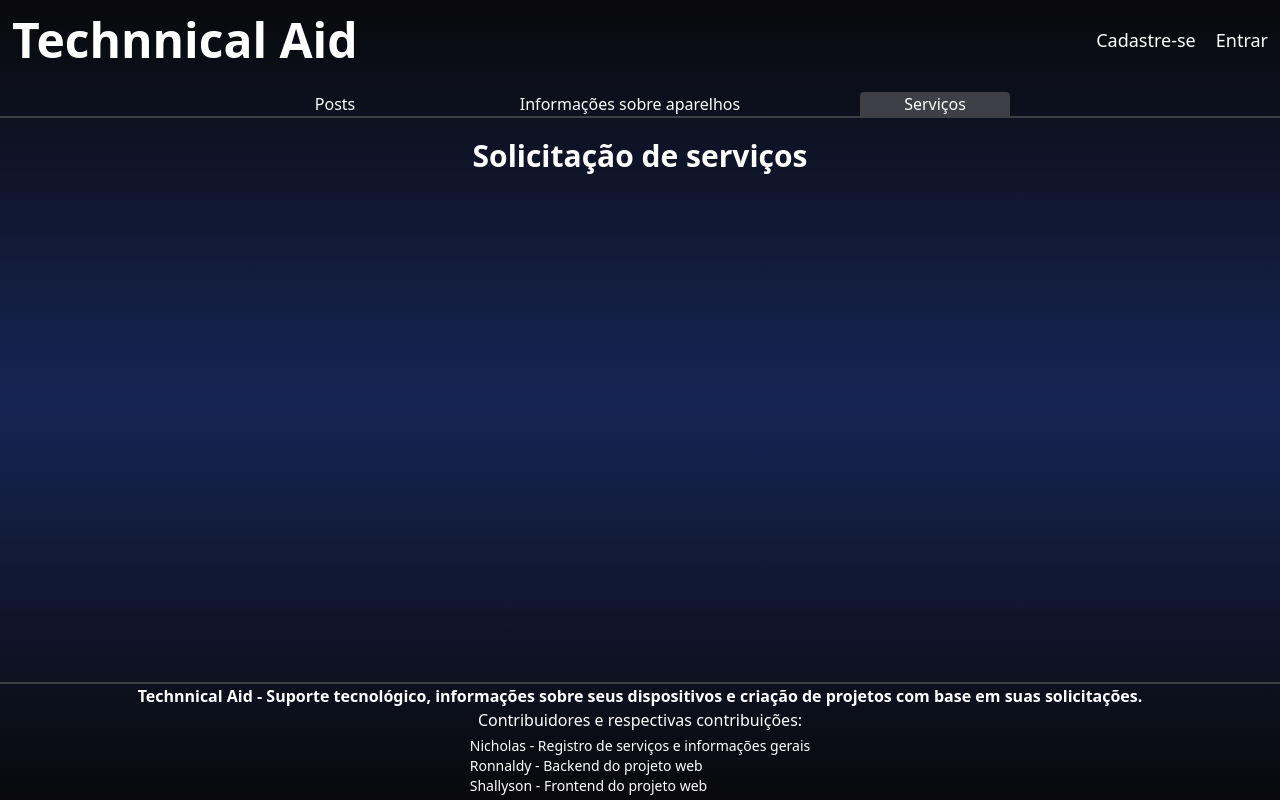
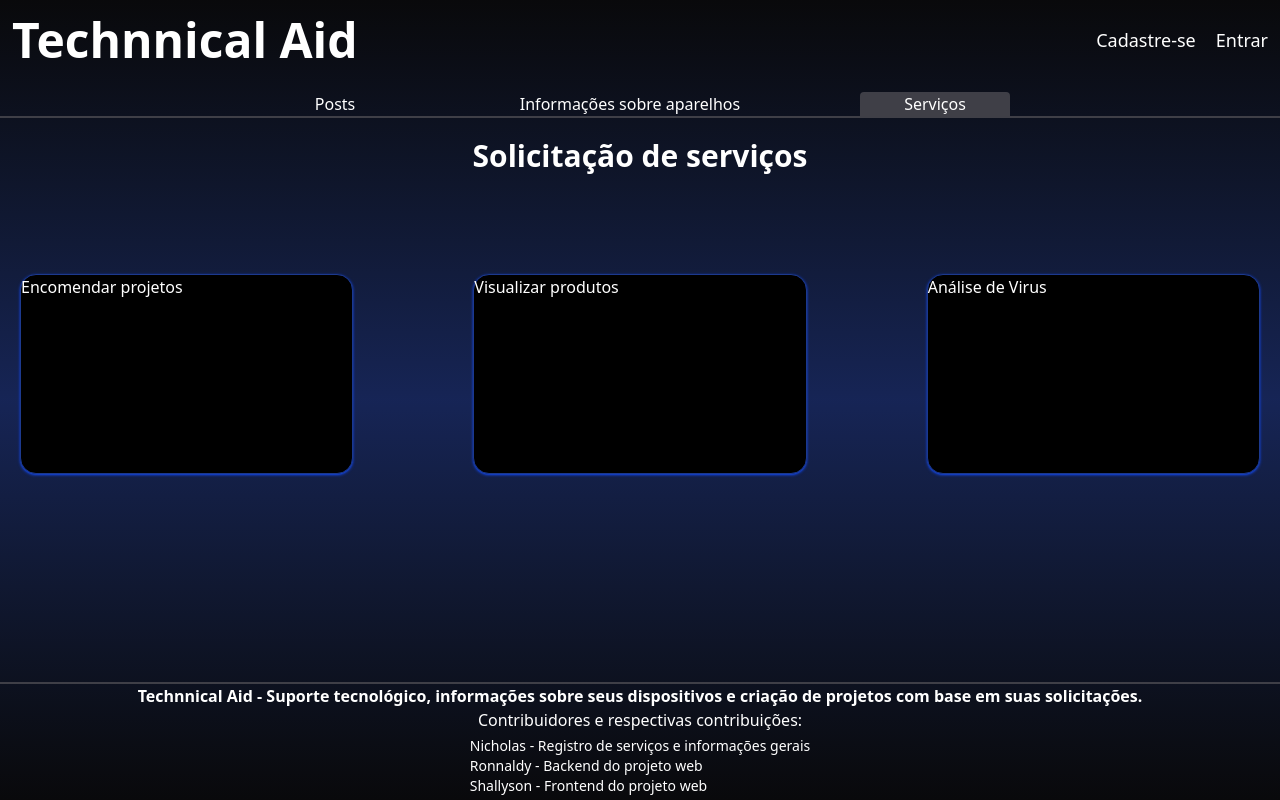
Before and after one commit to SLuann/Technnical-Aid, a Next.js app: page /guia_projetos in a window 1280 px wide. Built offline with nearby package versions, Linux system fonts and the light colour scheme.

Commit message:
feat: Estrutura inicial da guia serviços

```diff
--- a/app/(auth)/guia_projetos/page.jsx
+++ b/app/(auth)/guia_projetos/page.jsx
@@ -7,6 +7,17 @@ export default function() {
             <Header />
             <main className="flex-1 py-5">
                 <h1 className="justify-self-center text-3xl font-bold">Solicitação de serviços</h1>
+                <div className="flex flex-row py-25 p-5 gap-30 justify-center ">
+                    <div className="bg-black border-1 border-blue-900 w-[350px] h-[200px] shadow shadow-blue-700 rounded-2xl">
+                        <h3>Encomendar projetos</h3>
+                    </div>
+                    <div className="bg-black border-1 border-blue-900 w-[350px] h-[200px] shadow shadow-blue-700 rounded-2xl">
+                        <h3>Visualizar produtos</h3>
+                    </div>
+                    <div className="bg-black border-1 border-blue-900 w-[350px] h-[200px] shadow shadow-blue-700 rounded-2xl">
+                        <h3>Análise de Virus</h3>
+                    </div>
+                </div>
             </main>
             <Footer />
         </div>
--- a/app/(auth)/posts/page.jsx
+++ b/app/(auth)/posts/page.jsx
@@ -69,7 +69,7 @@ export default function () {
                     </button>
                 </div>
                 <div className="px-10 py-6">
-                    <h2 className="text-xl font-bold">Meus posts</h2>
+                    <h2 className="text-xl font-bold pb-5">Meus posts</h2>
                     <section className="grid grid-cols-1 md:grid-cols-2 lg:grid-cols-3 gap-5">
                         {posts.length === 0 ? (
                             <p className="text-gray-500 py-5">
@@ -83,7 +83,7 @@ export default function () {
                                     key={post.id}
                                     className="w-full min-w-0 max-w-full max-h-[500px]
                                     overflow-y-auto break-words [overflow-wrap:anywhere]
-                                    border border-blue-500 rounded-lg p-5" >
+                                    border border-blue-500 rounded-lg bg-black p-5" >
 
                                     <h2 className="text-xl font-bold mb-3 break-words">
                                         {post.titulo}
@@ -103,7 +103,7 @@ export default function () {
                                     <div className="flex justify-end gap-3 mt-5 pt-3 border-t border-gray-400">
                                         <button
                                             onClick={() => editarPost(post)}
-                                            className="bg-blue-600 hover:bg-blue-800 text-white px-4 py-2 rounded-lg" >
+                                            className="bg-blue-900 hover:bg-blue-700 text-white px-4 py-2 rounded-lg" >
                                             Editar
                                         </button>
                                         <button
```
Also changed, not shown: 1 other file (tests, documents, lock files or other folders).
